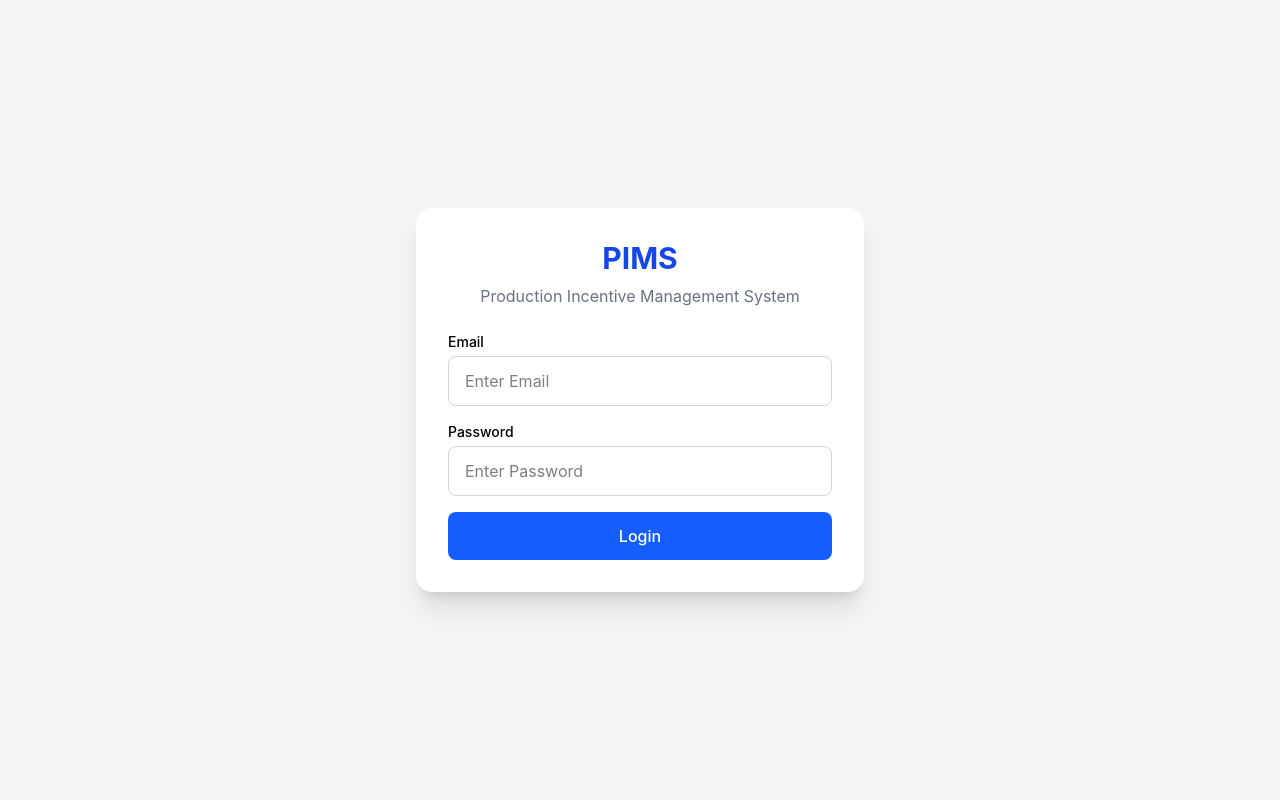
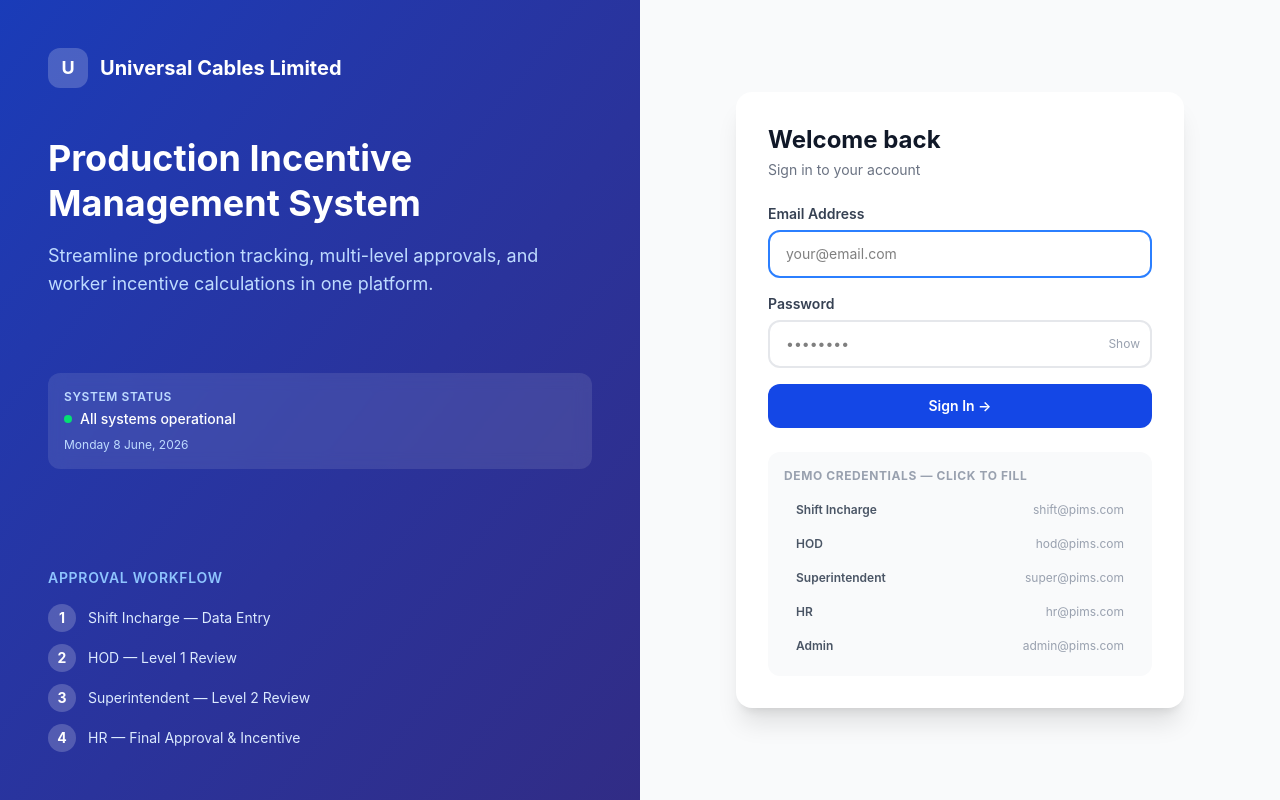
Before and after one commit to Shivdevshukla/PIMS-summerintern, a React (Vite) app in the folder frontend-temp/: page /login in a window 1280 px wide. Built offline with nearby package versions, Linux system fonts and the light colour scheme.

Commit message:
Added dashboard improvements and loading skeleton

```diff
--- /dev/null
+++ b/frontend-temp/src/components/Skeleton.jsx
@@ -0,0 +1,34 @@
+export function SkeletonRow({ cols = 5 }) {
+  return (
+    <tr className="animate-pulse border-b dark:border-slate-700">
+      {Array(cols).fill(0).map((_, i) => (
+        <td key={i} className="p-4">
+          <div className="h-4 bg-gray-200 dark:bg-slate-600 rounded w-3/4"></div>
+        </td>
+      ))}
+    </tr>
+  );
+}
+
+export function SkeletonCard() {
+  return (
+    <div className="bg-white dark:bg-slate-800 rounded-xl p-5 shadow animate-pulse border-l-4 border-gray-200">
+      <div className="w-8 h-8 bg-gray-200 dark:bg-slate-600 rounded-lg mb-3"></div>
+      <div className="h-3 bg-gray-200 dark:bg-slate-600 rounded w-20 mb-2"></div>
+      <div className="h-8 bg-gray-200 dark:bg-slate-600 rounded w-12"></div>
+    </div>
+  );
+}
+
+export function SkeletonTable({ rows = 5, cols = 6 }) {
+  return (
+    <div className="bg-white dark:bg-slate-800 rounded-2xl shadow overflow-hidden">
+      <div className="h-14 bg-gray-50 dark:bg-slate-700 border-b dark:border-slate-600 animate-pulse"></div>
+      <table className="w-full">
+        <tbody>
+          {Array(rows).fill(0).map((_, i) => <SkeletonRow key={i} cols={cols}/>)}
+        </tbody>
+      </table>
+    </div>
+  );
+}
--- a/frontend-temp/src/pages/Login.jsx
+++ b/frontend-temp/src/pages/Login.jsx
@@ -5,158 +5,158 @@
 import { useNavigate } from "react-router-dom";
 import { toast } from "react-toastify";
 
+const DEMO_USERS = [
+  { role: "Shift Incharge", email: "shift@pims.com", password: "shift123" },
+  { role: "HOD",            email: "hod@pims.com",   password: "hod123"   },
+  { role: "Superintendent", email: "super@pims.com",  password: "super123" },
+  { role: "HR",             email: "hr@pims.com",     password: "hr123"    },
+  { role: "Admin",          email: "admin@pims.com",  password: "admin123" },
+];
+
 export default function Login() {
-
   const dispatch = useDispatch();
   const navigate = useNavigate();
-
   const [email, setEmail] = useState("");
   const [password, setPassword] = useState("");
   const [loading, setLoading] = useState(false);
+  const [showPwd, setShowPwd] = useState(false);
+
+  // Role-based redirect after login
+  const roleRedirect = (role) => {
+    const map = {
+      shift_incharge: "/",
+      hod: "/hod-dashboard",
+      superintendent: "/superintendent-dashboard",
+      hr: "/hr-dashboard",
+      admin: "/",
+    };
+    return map[role] || "/";
+  };
 
   const submit = async (e) => {
     e.preventDefault();
-
-    if (!email || !password) {
-      return toast.warning(
-        "Please enter email and password"
-      );
-    }
-
+    if (!email || !password) return toast.warning("Please enter email and password");
     try {
-
       setLoading(true);
-
-      const res = await axios.post(
-        "http://localhost:5000/api/auth/login",
-        {
-          email,
-          password,
-        }
-      );
-
+      const res = await axios.post("http://localhost:5000/api/auth/login", { email, password });
       dispatch(login(res.data));
-
-      toast.success("Login Successful");
-
-      navigate("/");
-
+      toast.success("Login Successful!");
+      navigate(roleRedirect(res.data.user?.role));
     } catch (err) {
-
-      toast.error(
-        err.response?.data?.error ||
-        "Invalid Email or Password"
-      );
-
+      toast.error(err.response?.data?.error || "Invalid Email or Password");
     } finally {
-
       setLoading(false);
-
     }
   };
 
   return (
-    <div className="min-h-screen flex justify-center items-center bg-gray-100">
-
-      <div className="bg-white shadow-xl rounded-2xl p-8 w-full max-w-md">
-
-        <div className="text-center mb-6">
-
-          <h1 className="text-3xl font-bold text-blue-700">
-            PIMS
+    <div className="min-h-screen flex">
+      {/* Left Panel - Branding */}
+      <div className="hidden lg:flex lg:w-1/2 bg-gradient-to-br from-blue-800 to-indigo-900 text-white flex-col justify-between p-12">
+        <div>
+          <div className="flex items-center gap-3 mb-12">
+            <div className="w-10 h-10 bg-white/20 rounded-xl flex items-center justify-center font-bold text-lg">U</div>
+            <span className="font-bold text-xl">Universal Cables Limited</span>
+          </div>
+          <h1 className="text-4xl font-bold leading-tight mb-4">
+            Production Incentive<br />Management System
           </h1>
-
-          <p className="text-gray-500 mt-2">
-            Production Incentive Management System
+          <p className="text-blue-200 text-lg">
+            Streamline production tracking, multi-level approvals, and worker incentive calculations in one platform.
           </p>
-
+        </div>
+        {/* Add inside the left panel, above the flow steps */}
+<div className="bg-white/10 rounded-xl p-4 mb-6 backdrop-blur-sm">
+  <p className="text-blue-200 text-xs uppercase tracking-wider font-semibold mb-1">System Status</p>
+  <div className="flex items-center gap-2">
+    <span className="w-2 h-2 bg-green-400 rounded-full animate-pulse"></span>
+    <span className="text-white text-sm font-medium">All systems operational</span>
+  </div>
+  <p className="text-blue-200 text-xs mt-2">
+    {new Date().toLocaleDateString("en-IN", { weekday:"long", day:"numeric", month:"long", year:"numeric" })}
+  </p>
+</div>
+        {/* Flow diagram */}
+        <div className="space-y-3">
+          <p className="text-blue-300 text-sm font-semibold uppercase tracking-wider mb-4">Approval Workflow</p>
+          {["Shift Incharge — Data Entry", "HOD — Level 1 Review", "Superintendent — Level 2 Review", "HR — Final Approval & Incentive"].map((step, i) => (
+            <div key={i} className="flex items-center gap-3">
+              <div className="w-7 h-7 rounded-full bg-white/20 flex items-center justify-center text-sm font-bold">{i + 1}</div>
+              <span className="text-blue-100 text-sm">{step}</span>
+            </div>
+          ))}
+        </div>
       </div>
 
-        <form
-          onSubmit={submit}
-          className="space-y-4"
-        >
+      {/* Right Panel - Login Form */}
+      <div className="w-full lg:w-1/2 flex items-center justify-center bg-gray-50 dark:bg-slate-900 p-8">
+        <div className="w-full max-w-md">
+          {/* Mobile logo */}
+          <div className="lg:hidden text-center mb-8">
+            <h1 className="text-2xl font-bold text-blue-700">PIMS — UCL</h1>
+            <p className="text-gray-500 text-sm mt-1">Production Incentive Management</p>
+          </div>
 
+          <div className="bg-white dark:bg-slate-800 rounded-2xl shadow-xl p-8">
+            <h2 className="text-2xl font-bold text-gray-900 dark:text-white mb-1">Welcome back</h2>
+            <p className="text-gray-500 dark:text-gray-400 text-sm mb-6">Sign in to your account</p>
+
+            <form onSubmit={submit} className="space-y-4">
               <div>
-
-            <label className="block text-sm font-medium mb-1">
-              Email
-            </label>
-
+                <label className="block text-sm font-semibold text-gray-700 dark:text-gray-300 mb-1.5">Email Address</label>
            <input
   type="email"
-              className="
-              w-full
-              border
-              border-gray-300
-              rounded-lg
-              px-4
-              py-3
-              focus:outline-none
-              focus:ring-2
-              focus:ring-blue-500
-              "
-              placeholder="Enter Email"
+  autoFocus
   value={email}
-              onChange={(e) =>
-                setEmail(e.target.value)
-              }
+  onChange={e => setEmail(e.target.value)}
+  placeholder="your@email.com"
+  className="w-full border-2 border-gray-200 dark:border-slate-600 dark:bg-slate-700 dark:text-white rounded-xl px-4 py-3 text-sm focus:border-blue-500 outline-none transition-colors"
 />
-
               </div>
 
               <div>
-
-            <label className="block text-sm font-medium mb-1">
-              Password
-            </label>
-
-            <input
-              type="password"
-              className="
-              w-full
-              border
-              border-gray-300
-              rounded-lg
-              px-4
-              py-3
-              focus:outline-none
-              focus:ring-2
-              focus:ring-blue-500
-              "
-              placeholder="Enter Password"
-              value={password}
-              onChange={(e) =>
-                setPassword(e.target.value)
-              }
-            />
-
+                <label className="block text-sm font-semibold text-gray-700 dark:text-gray-300 mb-1.5">Password</label>
+                <div className="relative">
+                  <input type={showPwd ? "text" : "password"} value={password} onChange={e => setPassword(e.target.value)}
+                    placeholder="••••••••"
+                    className="w-full border-2 border-gray-200 dark:border-slate-600 dark:bg-slate-700 dark:text-white rounded-xl px-4 py-3 pr-10 text-sm focus:border-blue-500 outline-none transition-colors"/>
+                  <button type="button" onClick={() => setShowPwd(!showPwd)}
+                    className="absolute right-3 top-1/2 -translate-y-1/2 text-gray-400 hover:text-gray-600 text-xs">
+                    {showPwd ? "Hide" : "Show"}
+                  </button>
+                </div>
               </div>
 
-          <button
-            type="submit"
-            disabled={loading}
-            className="
-            w-full
-            bg-blue-600
-            hover:bg-blue-700
-            text-white
-            py-3
-            rounded-lg
-            font-medium
-            transition
-            disabled:bg-gray-400
-            "
-          >
-            {loading
-              ? "Logging In..."
-              : "Login"}
+              <button type="submit" disabled={loading}
+  className="w-full bg-blue-700 hover:bg-blue-800 disabled:opacity-60 text-white py-3 rounded-xl font-semibold transition-colors text-sm flex items-center justify-center gap-2">
+  {loading ? (
+    <>
+      <svg className="animate-spin w-4 h-4" viewBox="0 0 24 24" fill="none">
+        <circle className="opacity-25" cx="12" cy="12" r="10" stroke="white" strokeWidth="4"/>
+        <path className="opacity-75" fill="white" d="M4 12a8 8 0 018-8V0C5.373 0 0 5.373 0 12h4z"/>
+      </svg>
+      Signing in...
+    </>
+  ) : "Sign In →"}
 </button>
-
             </form>
 
+            {/* Demo credentials */}
+            <div className="mt-6 p-4 bg-gray-50 dark:bg-slate-700 rounded-xl">
+              <p className="text-xs font-bold text-gray-400 uppercase tracking-wider mb-3">Demo Credentials — click to fill</p>
+              <div className="space-y-1.5">
+                {DEMO_USERS.map(u => (
+                  <button key={u.email} onClick={() => { setEmail(u.email); setPassword(u.password); }}
+                    className="w-full text-left flex items-center justify-between px-3 py-1.5 rounded-lg hover:bg-white dark:hover:bg-slate-600 transition-colors">
+                    <span className="text-xs font-semibold text-gray-600 dark:text-gray-300">{u.role}</span>
+                    <span className="text-xs text-gray-400">{u.email}</span>
+                  </button>
+                ))}
               </div>
-
+            </div>
+          </div>
+        </div>
+      </div>
     </div>
   );
 }
```
Also changed, not shown: frontend-temp/src/pages/Dashboard.jsx (+58 -15 lines), 1 other file (tests, documents, lock files or other folders). Lines whose indentation alone changed are shown as unchanged.
